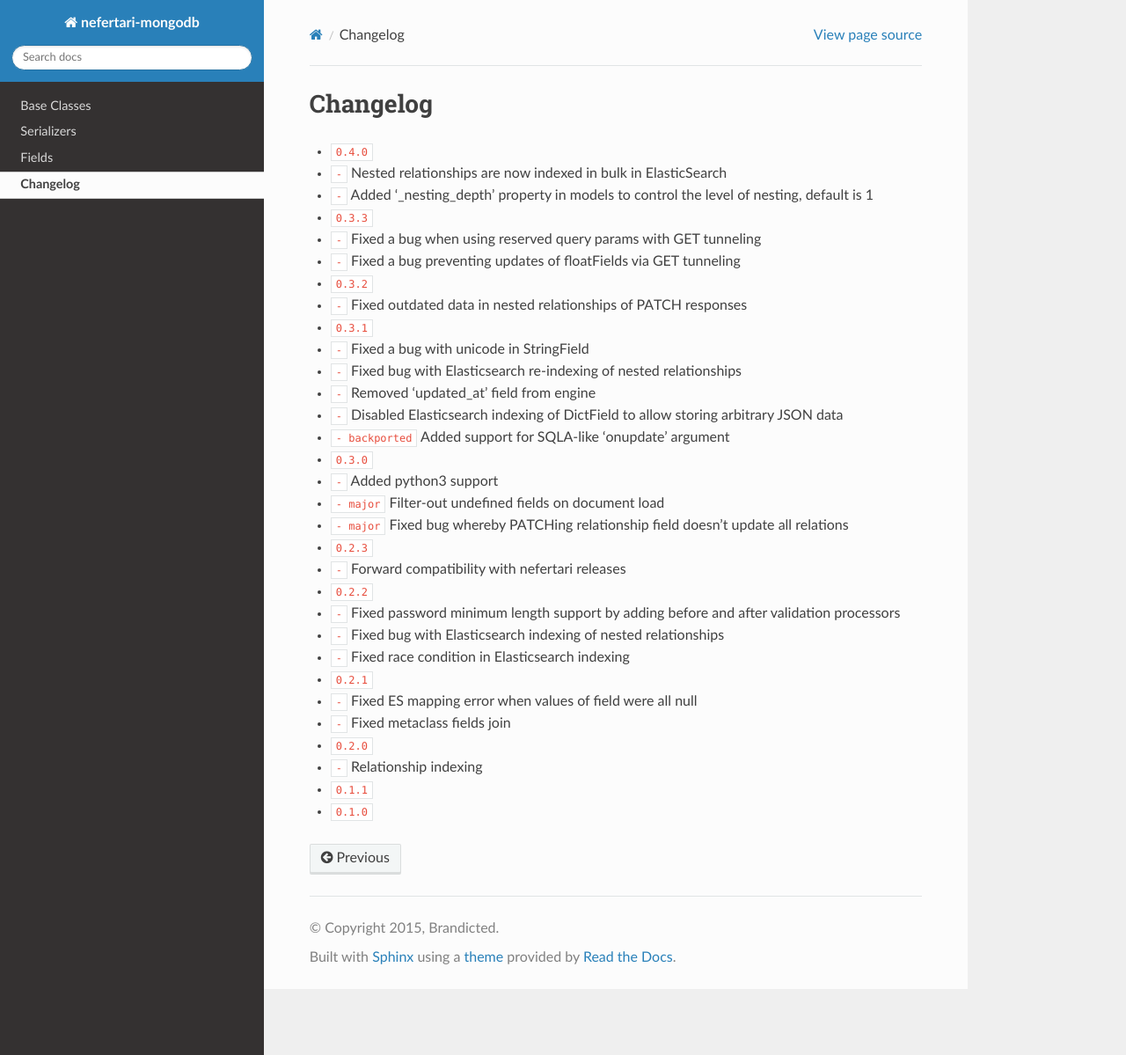
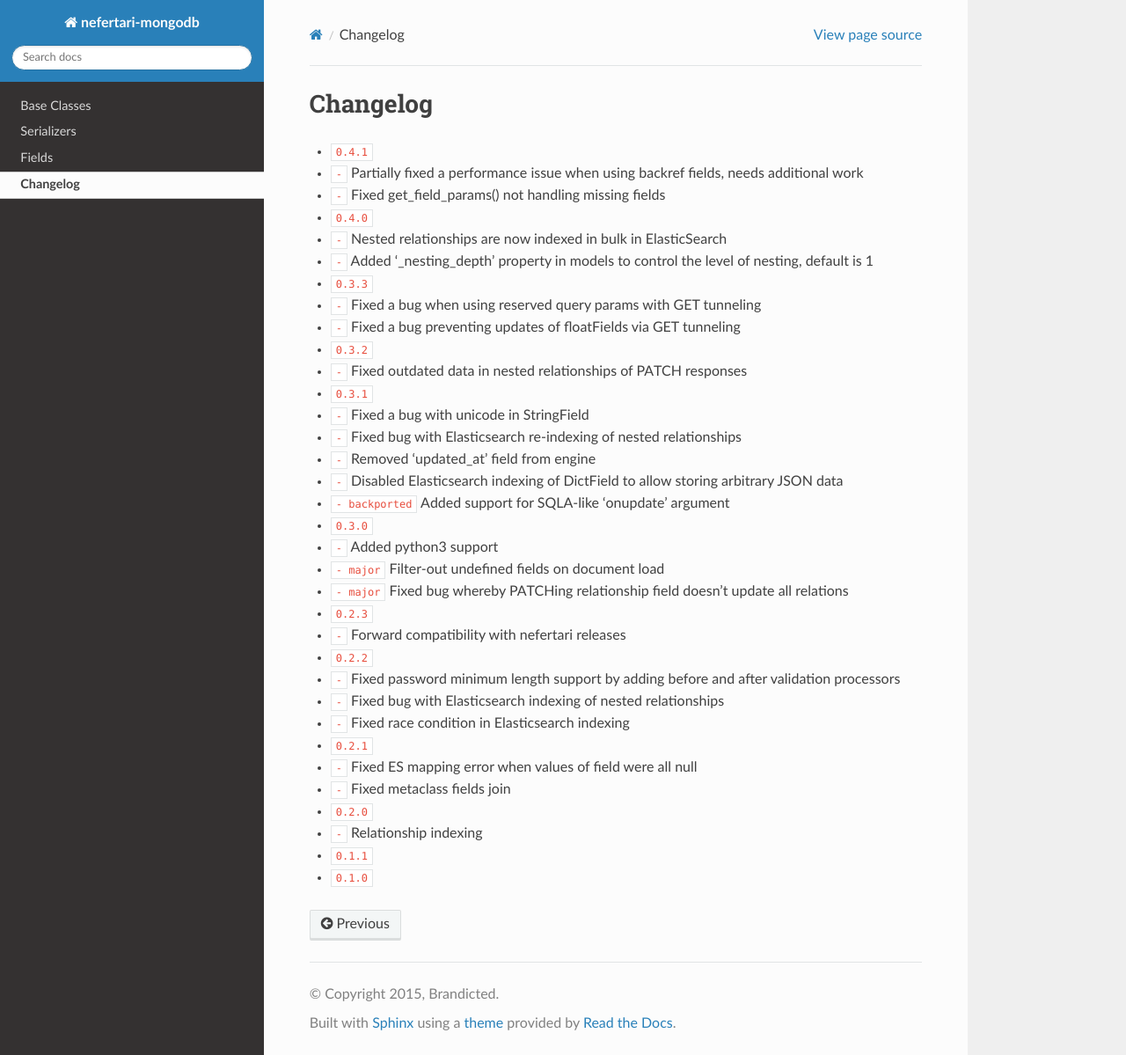
Before and after one commit to ramses-tech/nefertari-mongodb, a Sphinx documentation site: the page built from docs/source/changelog.rst, in a window 1280 px wide and 1199 px high. Shown: the whole window at 88% size. Built offline with Sphinx 7.4.7 and the Read the Docs theme 2.0.0, drawn with Linux system fonts in a browser that asks for light colours; cross-references to code outside the pages are shown as plain code.

Commit message:
adding changelogs for version 0.4.1

```diff
--- a/docs/source/changelog.rst
+++ b/docs/source/changelog.rst
@@ -1,5 +1,9 @@
 Changelog
 =========
+
+* :release:`0.4.1 <2015-11-xx>`
+* :bug:`-` Partially fixed a performance issue when using backref fields, needs additional work
+* :bug:`-` Fixed get_field_params() not handling missing fields
 
 * :release:`0.4.0 <2015-10-07>`
 * :feature:`-` Nested relationships are now indexed in bulk in ElasticSearch
```
